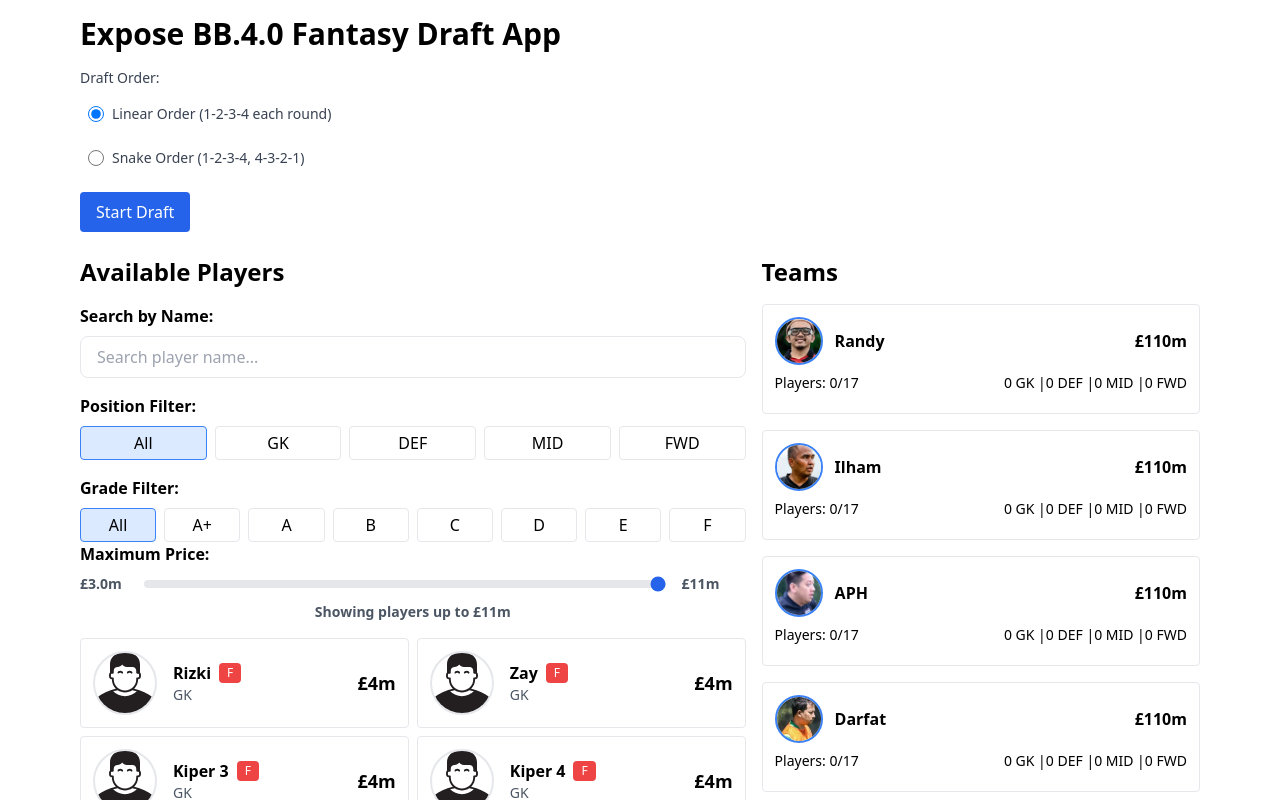
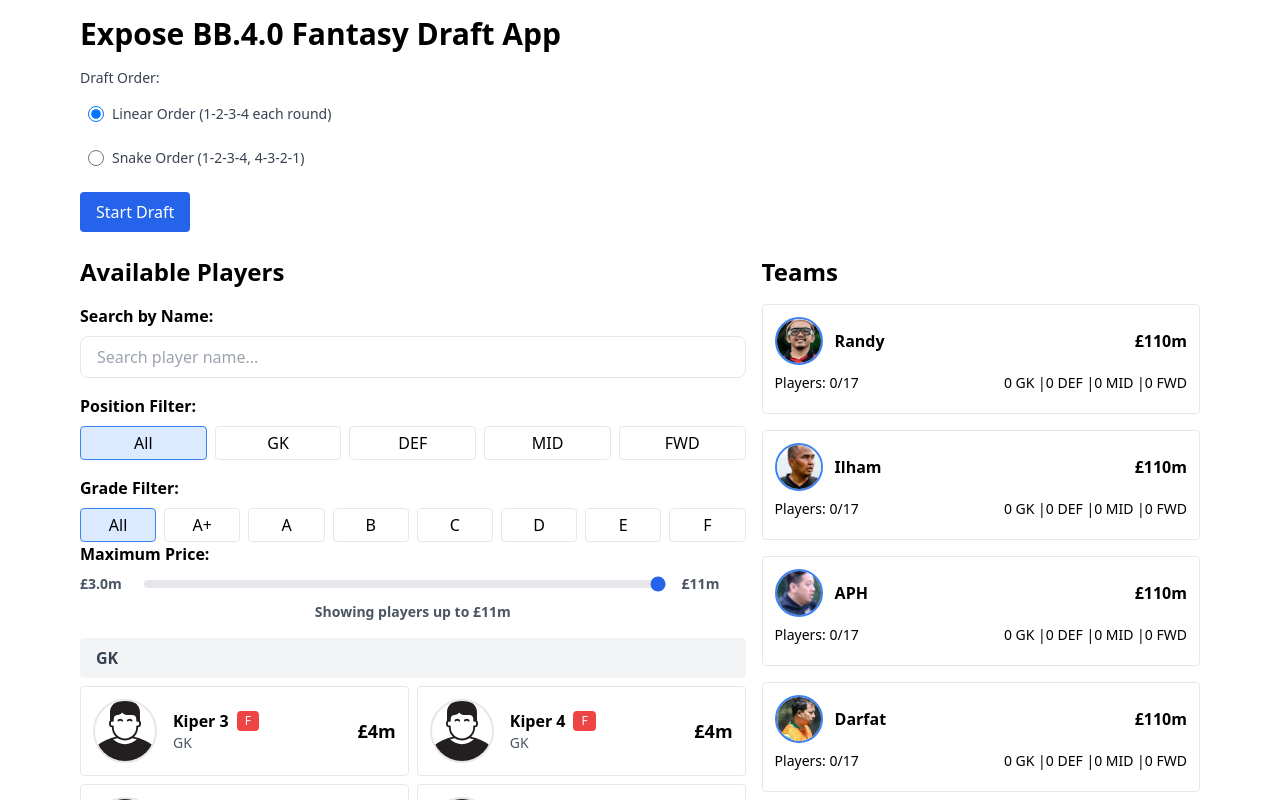
Before and after one commit to darfattt/expose-bb4-fantasy-draft-app, a React (Create React App) app: page / in a window 1280 px wide. Shown: the top 800 px of the page. Built offline with nearby package versions, Linux system fonts and the light colour scheme.

Commit message:
feature group and sort

```diff
--- a/src/App.tsx
+++ b/src/App.tsx
@@ -304,6 +304,30 @@ const App = () => {
     }
   };
 
+  // Add this helper function to group and sort players
+  const groupAndSortPlayers = (players: Player[]) => {
+    const positionOrder = ['GK', 'DEF', 'MID', 'FWD'];
+
+    // Group players by position
+    const grouped = players.reduce((acc, player) => {
+      if (!acc[player.position]) {
+        acc[player.position] = [];
+      }
+      acc[player.position].push(player);
+      return acc;
+    }, {} as Record<string, Player[]>);
+
+    // Sort players by name within each position
+    Object.values(grouped).forEach(group => {
+      group.sort((a, b) => a.name.localeCompare(b.name));
+    });
+
+    return positionOrder.filter(pos => grouped[pos]?.length > 0).map(pos => ({
+      position: pos,
+      players: grouped[pos]
+    }));
+  };
+
   return (
     <div className="p-4 max-w-6xl mx-auto">
       {showAlert && (
@@ -483,7 +507,12 @@ const App = () => {
 
           <div className="grid grid-cols-1 md:grid-cols-2 gap-2">
             {filteredPlayers.length > 0 ? (
-              filteredPlayers.map(player => (
+              groupAndSortPlayers(filteredPlayers).map(group => (
+                <React.Fragment key={group.position}>
+                  <div className="col-span-2 bg-gray-100 py-2 px-4 font-semibold text-gray-700 rounded mt-2 first:mt-0">
+                    {group.position}
+                  </div>
+                  {group.players.map(player => (
                     <div
                       key={player.id}
                       className="border rounded p-3 flex items-center hover:bg-gray-50 cursor-pointer gap-4"
@@ -508,6 +537,8 @@ const App = () => {
                       </div>
                       <div className="text-lg font-bold">£{player.price}m</div>
                     </div>
+                  ))}
+                </React.Fragment>
               ))
             ) : (
               <div className="col-span-2 p-4 text-center text-gray-500">
```
Lines whose indentation alone changed are shown as unchanged.
